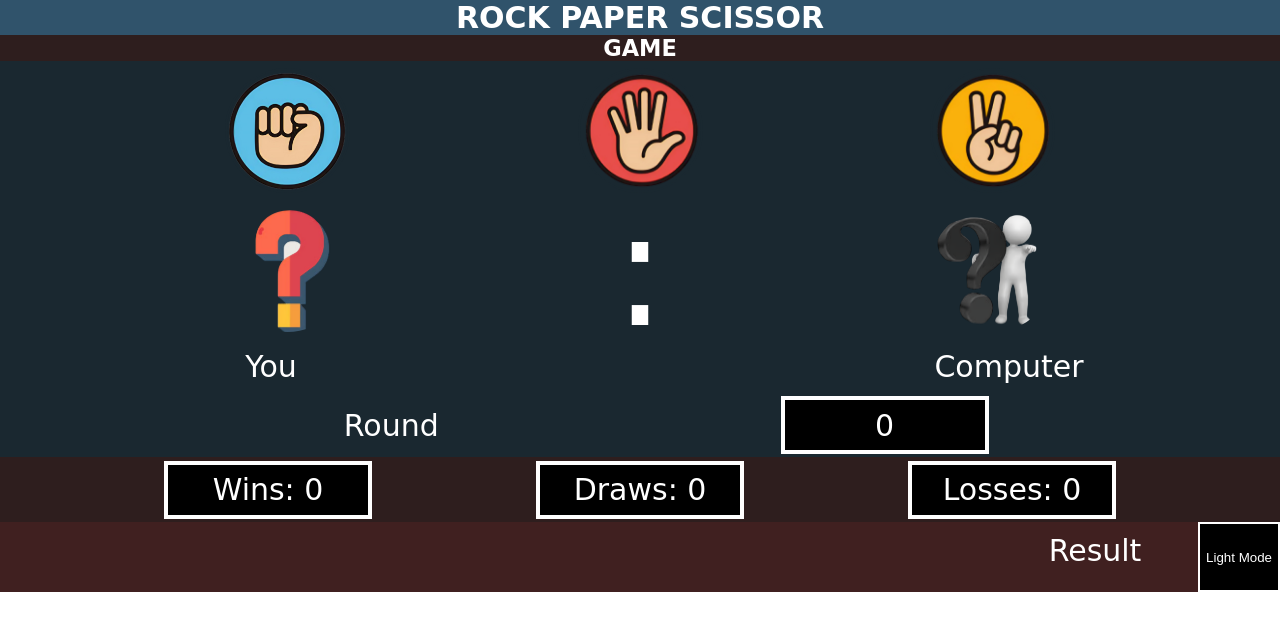
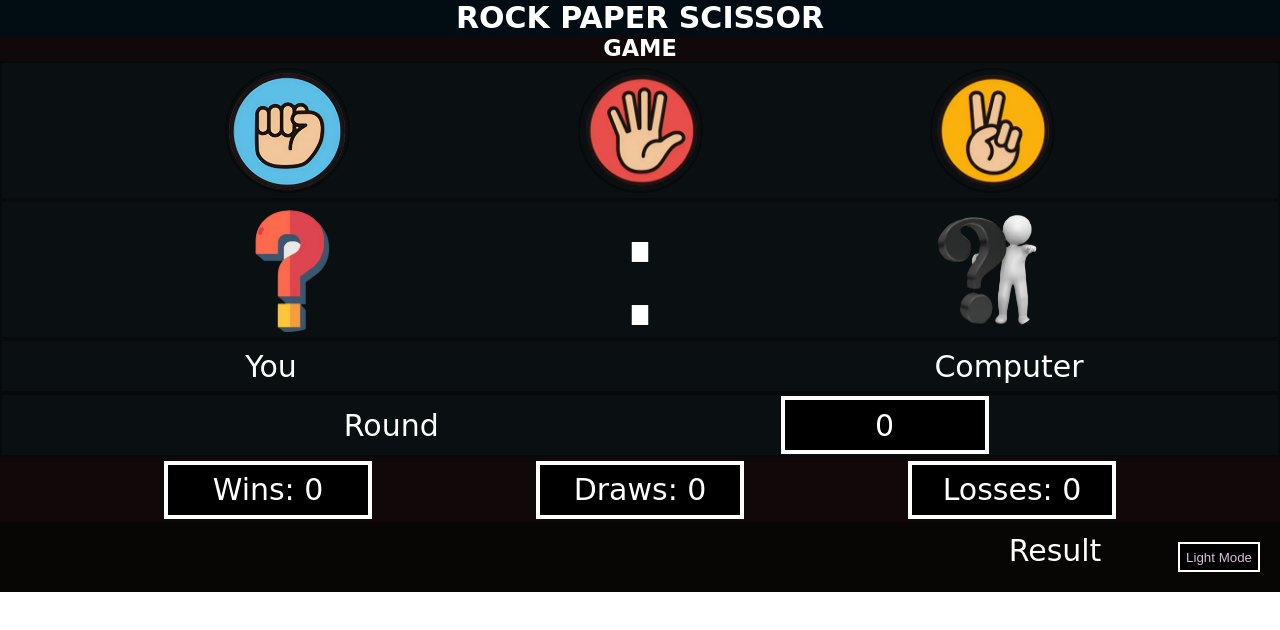
Before and after one commit to ravi20067/Rock-Paper-Scissor, a plain HTML site: page index.html in a window 1280 px wide. Both pictures are taken after a click on the button "Dark Mode". Drawn offline with Linux system fonts and the light colour scheme.

Commit message:
add some colors

```diff
--- a/style.css
+++ b/style.css
@@ -23,6 +23,9 @@
 }
 .icon{
     font-size: 10rem;
+}
+.main{
+    height: 100px;
 }
 .main-5{
     height: 50px;
@@ -67,31 +70,31 @@
     height: 50px ;
 }
 .box{
-    border: 4px solid black;
-    background-color: white;
+    border: 4px solid white;
+    background-color: #F0F0F0;
 }
 .bg1{
-    background-color: #0D92F4;
+    background-color: #d0f0fd;
 }
 .bg2{
-    background-color: red;
+    background-color: #003366;
 }
 .bg3{
     background-color: #77CDFF;
     border: 2px solid #77CDFF;
 }
 .bg4{
-    background-color: #C62E2E;
+    background-color: #FF7F50;
 }
 .color{
     color: black;
 }
 .border:hover{
-    border: 4px solid black;
+    border: 4px solid #FFFFFF;
 }
 .mode{
-    background-color: white;
-    border: 2px solid black;
+    background-color: black;
+    border: 2px solid #F0F0F0;
 }
 /* darkmode */
 .darkbox{
@@ -99,17 +102,17 @@
     background-color: black;
 }
 .darkbg1{
-    background-color: #30536b;
+    background-color: #010c13;
 }
 .darkbg2{
-    background-color: rgb(46, 30, 30);
+    background-color: rgb(17, 9, 9);
 }
 .darkbg3{
-    background-color: #1a2830;
-    border: 2px solid #1a2830;
+    background-color: #0a0f11;
+    border: 2px solid #060a0b;
 }
 .darkbg4{
-    background-color: #402020;
+    background-color: #080505;
 }
 .darkcolor{
     color: white;
@@ -140,3 +143,7 @@
 .comp-result{
     animation: showFinalChoice 0.5s forwards;
 }
+.mode{
+    margin : 20px;
+    color: thistle;
+}
```
